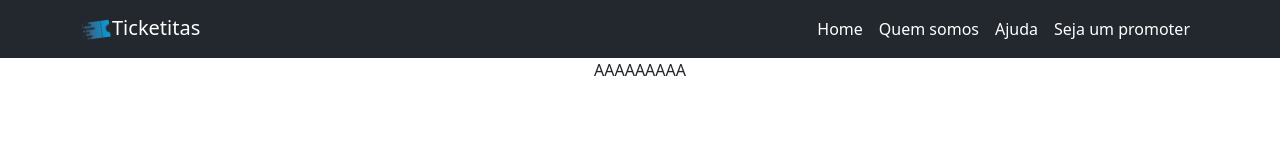
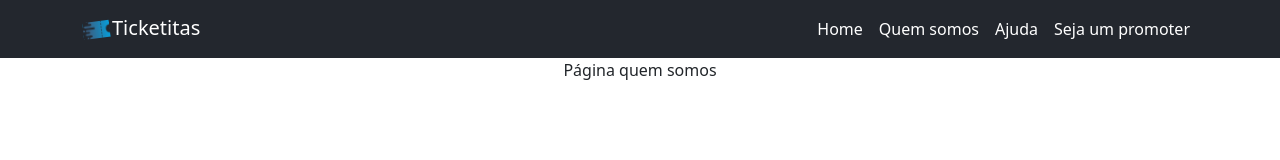
Before and after one commit to 12Devs/Ticketitas-TypeScript, a React (Create React App) app: page /about in a window 1280 px wide. Shown: the top 160 px of the page. Built offline with nearby package versions, Linux system fonts and the light colour scheme.

Commit message:
Criando as rotas

```diff
--- /dev/null
+++ b/src/pages/Home/index.tsx
@@ -0,0 +1,5 @@
+export default function Home(){
+    return(
+        <p>Eu sou a página Home</p>
+    );
+}
--- /dev/null
+++ b/src/pages/QuemSomos/index.tsx
@@ -0,0 +1,5 @@
+export default function QuemSomos(){
+    return (
+        <p>Página quem somos</p>
+    )
+}
--- a/src/routes.js
+++ b/src/routes.js
@@ -1,17 +1,19 @@
 import { BrowserRouter as Router, Routes, Route } from 'react-router-dom';
 import NavBarGeral from './components/NavBarGeral';
 import React from 'react';
+import Home from './pages/Home';
+import QuemSomos from './pages/QuemSomos';
 
 
 export default function AppRouter() {
     return (
         <main>
             <Router>
-                <NavBarGeral/>
-
-                <p>AAAAAAAAA</p>
-                {/* <Routes>
-                </Routes> */}
+                <NavBarGeral />
+                <Routes>
+                    <Route path='/' element={<Home />} />
+                    <Route path='about' element={<QuemSomos/>}/>
+                </Routes>
             </Router>
         </main>
     );
```
